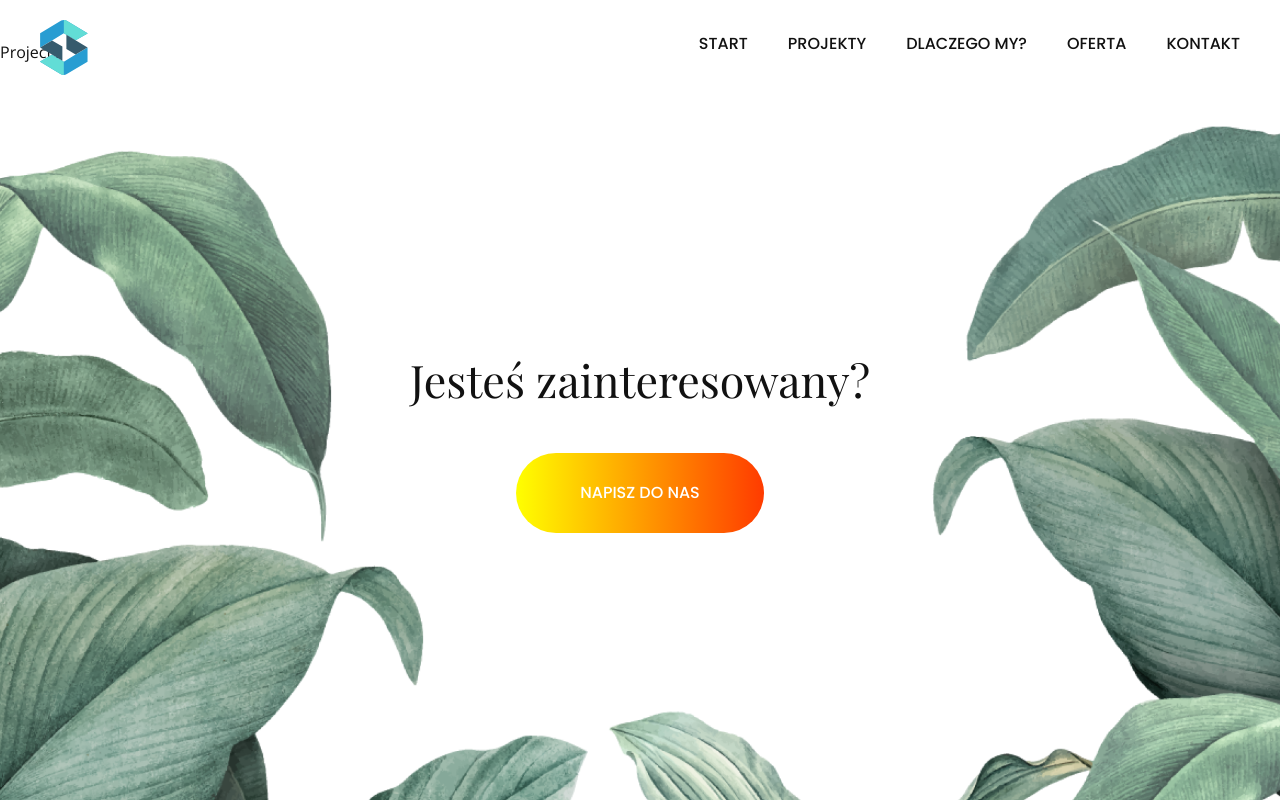
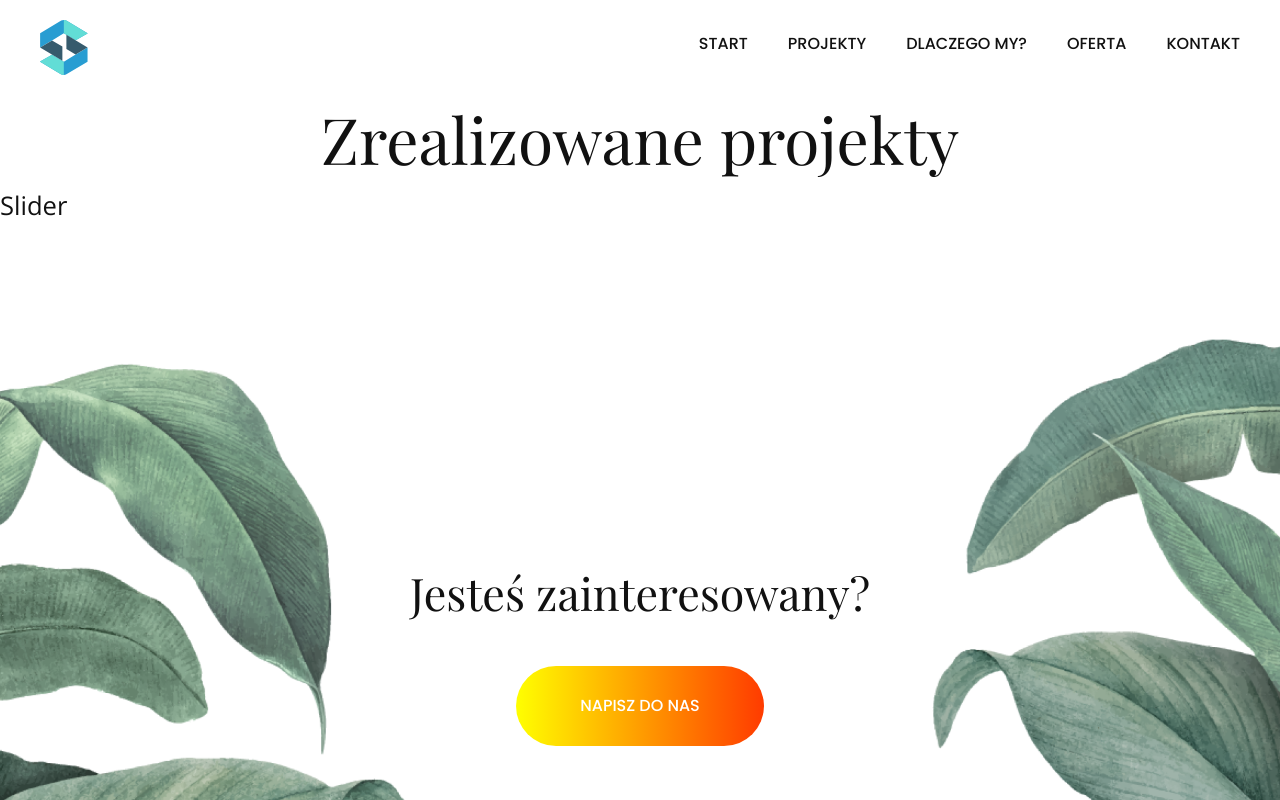
Before and after one commit to dencs08/aviorprojekt.pl, a React (Create React App) app: page /projekty in a window 1280 px wide. Shown: the top 800 px of the page. Built offline with nearby package versions, Linux system fonts and the light colour scheme.

Commit message:
update: Projects route content

```diff
--- a/src/routes/projects/Projects.jsx
+++ b/src/routes/projects/Projects.jsx
@@ -1,7 +1,15 @@
 import React from "react";
+import { MomentumSlider } from "../../components";
 
 const Projects = () => {
-  return <div>Projects</div>;
+  return (
+    <div className="section-mt section-mb">
+      <div className="content-wrapper text-center">
+        <h1 className="font-serif">Zrealizowane projekty</h1>
+      </div>
+      <MomentumSlider />
+    </div>
+  );
 };
 
 export default Projects;
```
